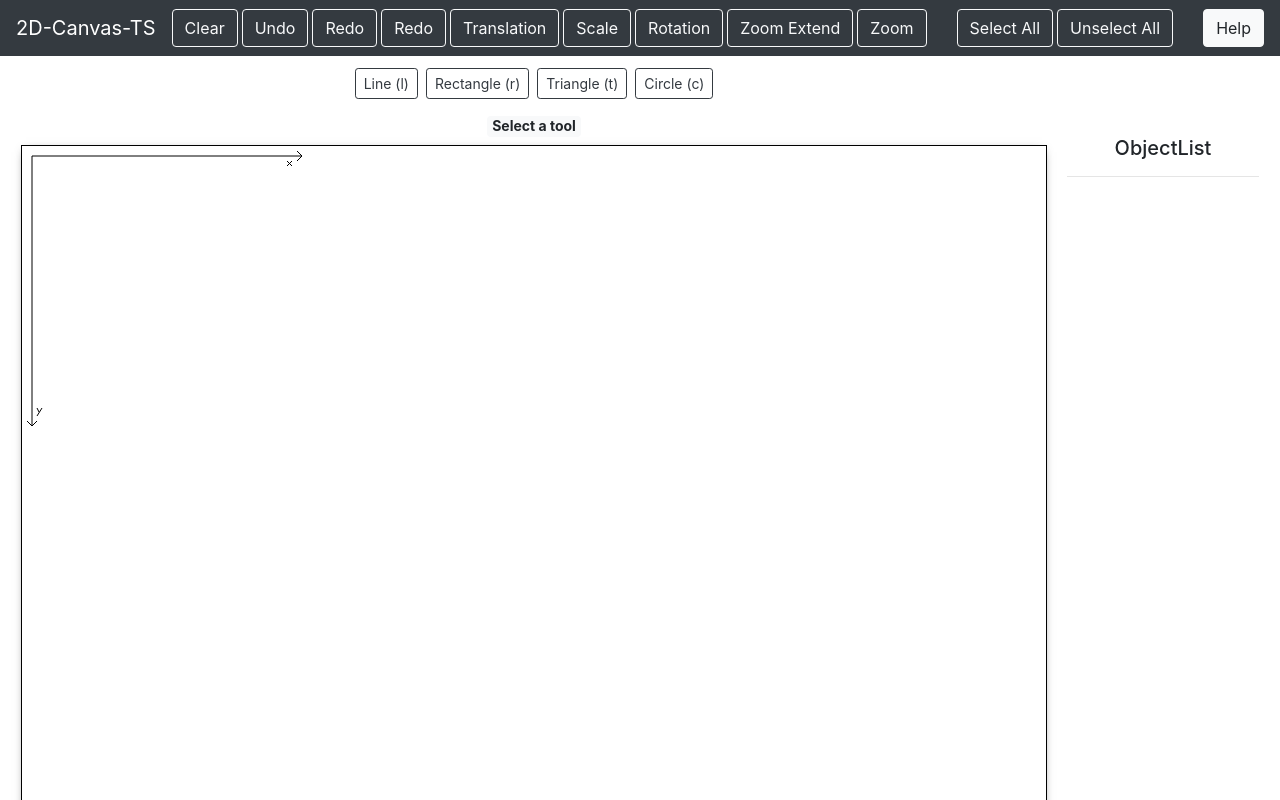
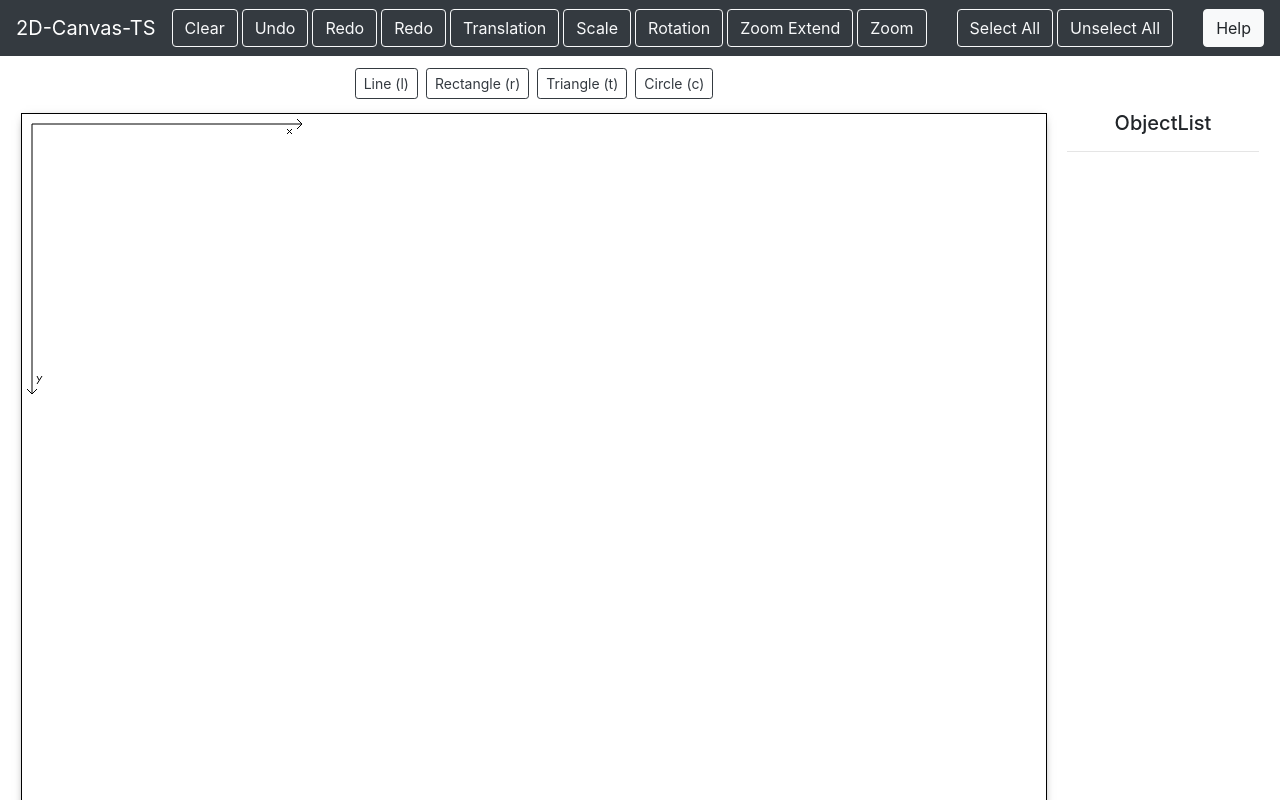
Before and after one commit to Viniciusvcr/2d-canvas-ts, a React (Create React App) app: page / in a window 1280 px wide. Shown: the top 800 px of the page. Built offline with nearby package versions, Linux system fonts and the light colour scheme.

Commit message:
remove "select a tool" span

```diff
--- a/src/Components/Canvas.tsx
+++ b/src/Components/Canvas.tsx
@@ -34,15 +34,6 @@ const Canvas: React.FC<CanvasProps> = function (props: CanvasProps) {
     >
       <div style={{ textAlign: "center" }}>
         <div>
-          <span
-            className="badge badge-light"
-            style={{ fontSize: "14px" }}
-            id="currentTask"
-          >
-            Select a tool
-          </span>
-        </div>
-        <div style={{ paddingTop: "8px" }}>
           <canvas
             id="canvas"
             style={{
--- a/src/Components/ItemList.tsx
+++ b/src/Components/ItemList.tsx
@@ -14,7 +14,7 @@ const ItemList: React.FC<Props> = function (props: Props) {
     <div
       style={{
         flex: 1,
-        paddingTop: "70px",
+        paddingTop: "45px",
         maxWidth: "15%",
         margin: "10px",
       }}
```
